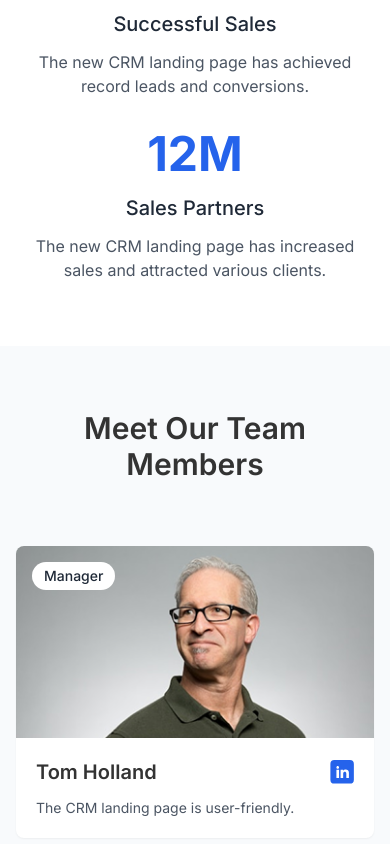
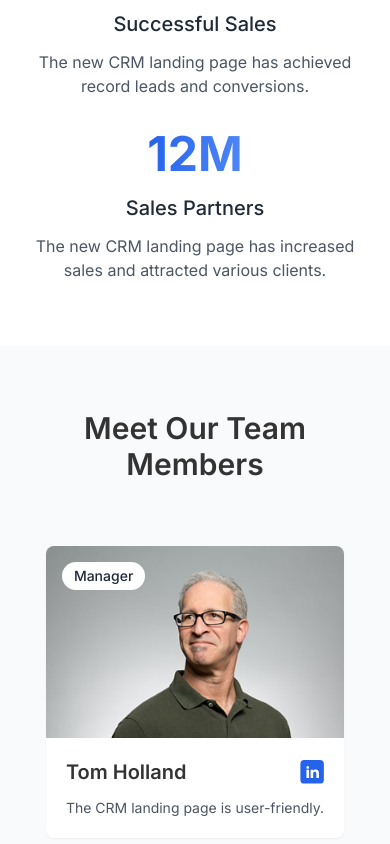
Before and after one commit to Wrttnspknbrkn/GydGenWave, a React (Vite) app: page /about-us in a window 390 px wide. Shown: the part 1480-2324 px from the top of the page. Built offline with nearby package versions, Linux system fonts and the light colour scheme.

Commit message:
Update aboutUs.scss

```diff
--- a/src/pages/aboutUs/aboutUs.scss
+++ b/src/pages/aboutUs/aboutUs.scss
@@ -86,3 +86,51 @@
     }
   }
 }
+
+// Add these to your aboutUs.scss file
+
+.stats-section {
+  .stat-card {
+    transition: transform 0.3s ease;
+
+    &:hover {
+      transform: translateY(-5px);
+    }
+  }
+
+  .stat-number {
+    background: linear-gradient(90deg, #2563EB, #4F86F7);
+    -webkit-background-clip: text;
+    -webkit-text-fill-color: transparent;
+    display: inline-block;
+  }
+}
+
+.team-section {
+  .team-member-card {
+    backface-visibility: hidden;
+
+    img {
+      transition: transform 0.5s ease;
+    }
+
+    &:hover img {
+      transform: scale(1.05);
+    }
+
+    .linkedin-icon {
+      transition: opacity 0.3s ease;
+
+      &:hover {
+        opacity: 0.8;
+      }
+    }
+  }
+
+  @media (max-width: 640px) {
+    .team-member-card {
+      max-width: 350px;
+      margin: 0 auto;
+    }
+  }
+}
```
